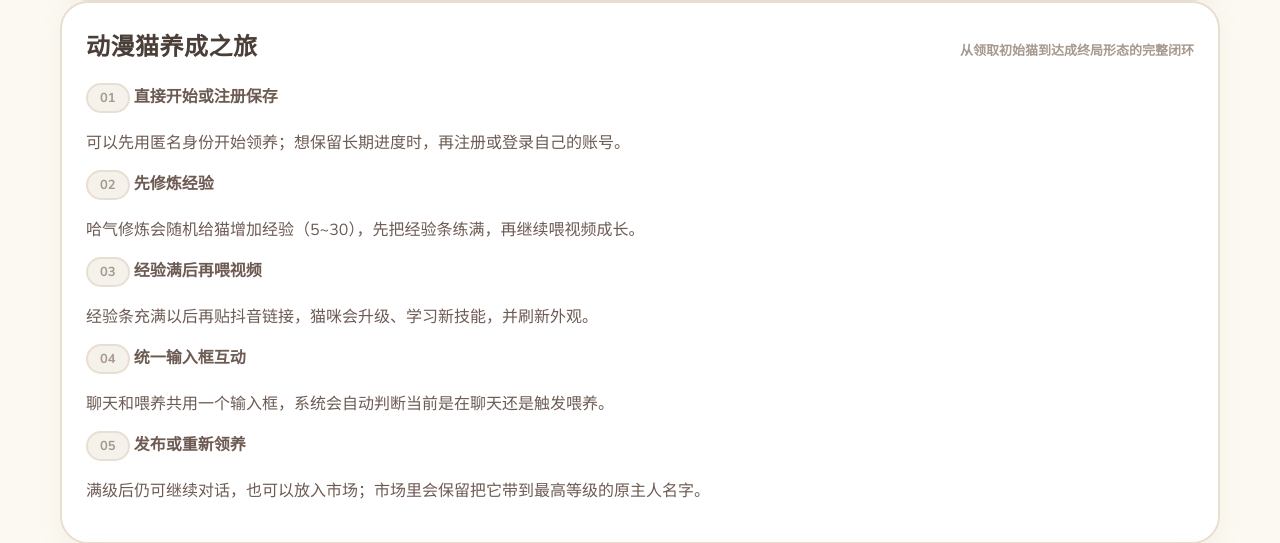
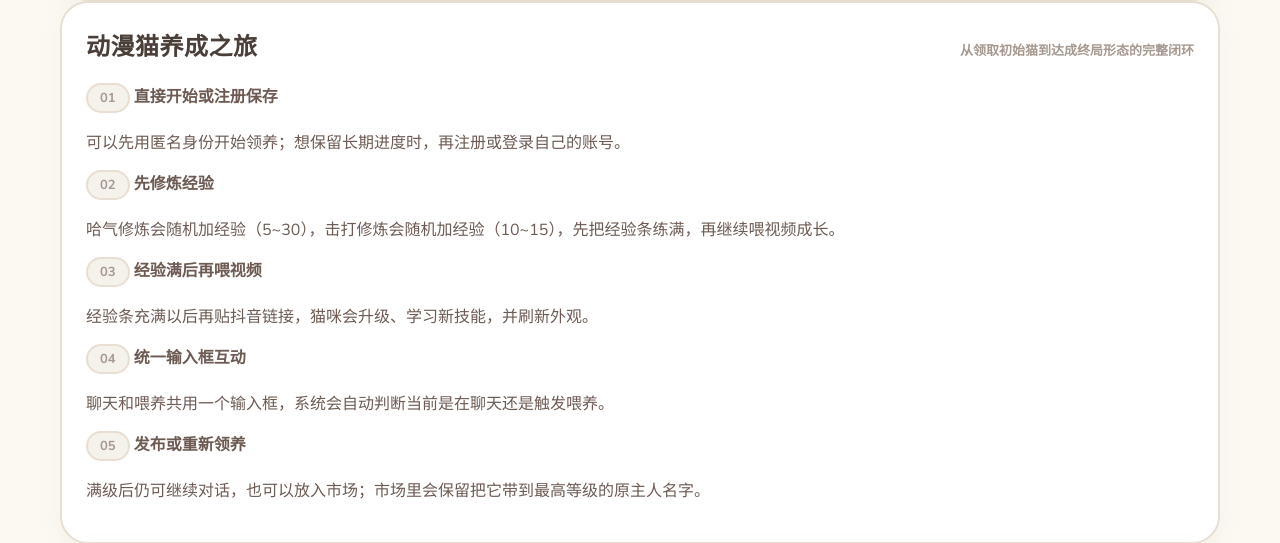
Before and after one commit to guohuiyuan/vid2cat, a FastAPI app: template src/vid2cat/templates/index.html in a window 1280 px wide. Shown: the part 498-1041 px from the top of the page. Run offline with FastAPI, Linux system fonts and the light colour scheme; the template is opened without the code that fills it, so the values that code supplies are empty.

Commit message:
功能：增加击打训练选项，更新相关提示信息

```diff
--- a/src/vid2cat/db.py
+++ b/src/vid2cat/db.py
@@ -43,6 +43,13 @@ DAILY_TRAINING_ACTIONS: dict[str, dict[str, Any]] = {
         "exp_max": 30,
         "description": "哈气修炼，随机获得经验值。",
         "summary": "一口哈气把状态顶起来了，情绪和节奏都更稳了。",
+    },
+    "hit": {
+        "label": "击打",
+        "exp_min": 10,
+        "exp_max": 15,
+        "description": "击打训练，稳定提升经验。",
+        "summary": "连续击打练习后，反应速度和爆发力都上来了。",
     },
 }
 
@@ -1341,6 +1348,8 @@ def perform_daily_training(cat_id: int, action_key: str) -> dict[str, Any]:
     normalized_action_key = action_key
     if action_key in {"sunbath", "groom"}:
         normalized_action_key = "haqi"
+    if action_key in {"beat", "strike"}:
+        normalized_action_key = "hit"
 
     action = DAILY_TRAINING_ACTIONS.get(normalized_action_key)
     if not action:
--- a/src/vid2cat/templates/index.html
+++ b/src/vid2cat/templates/index.html
@@ -113,7 +113,7 @@
                     <div class="journey-step">
                         <span class="pill muted">02</span>
                         <strong>先修炼经验</strong>
-                        <p>哈气修炼会随机给猫增加经验（5~30），先把经验条练满，再继续喂视频成长。</p>
+                        <p>哈气修炼会随机加经验（5~30），击打修炼会随机加经验（10~15），先把经验条练满，再继续喂视频成长。</p>
                     </div>
                     <div class="journey-step">
                         <span class="pill muted">03</span>
--- a/src/vid2cat/templates/my_cat.html
+++ b/src/vid2cat/templates/my_cat.html
@@ -14,7 +14,7 @@
         <section class="content-card">
             <div class="section-title-row">
                 <div>
-                    <h2>我的三只猫</h2>
+                    <h2>我的哈基米</h2>
                     <span class="section-hint">最多拥有 3 只，当前 {{ owned_count }}/3，点击卡片即可切换当前陪伴中的猫咪</span>
                 </div>
                 {% if can_adopt_new %}
@@ -389,7 +389,7 @@
                 </div>
                 <div class="moment-item">
                     <strong>2. 先修炼再喂养</strong>
-                    <p>哈气能随机涨经验（5~30），经验条满了才能喂视频升级。</p>
+                    <p>哈气能随机涨经验（5~30），击打能随机涨经验（10~15），经验条满了才能喂视频升级。</p>
                 </div>
                 <div class="moment-item">
                     <strong>3. 最多 6 次突破</strong>
```
